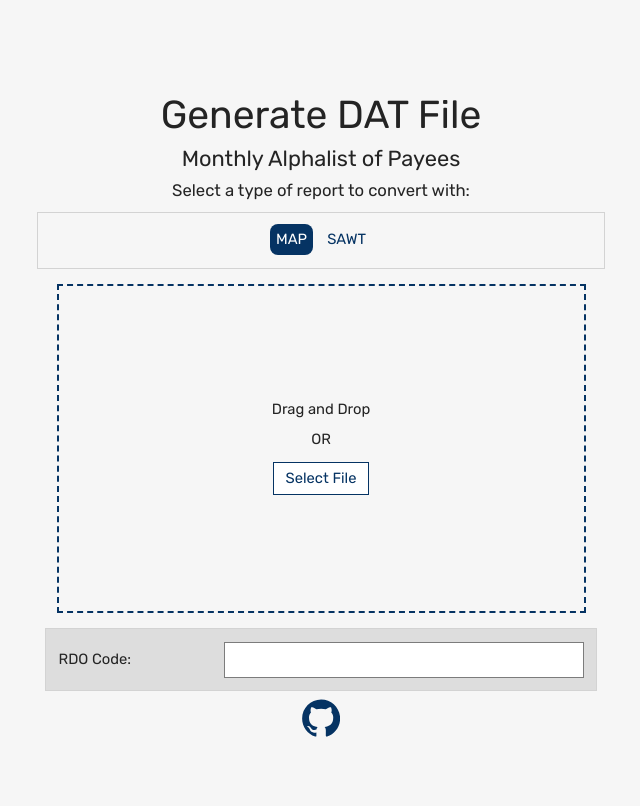
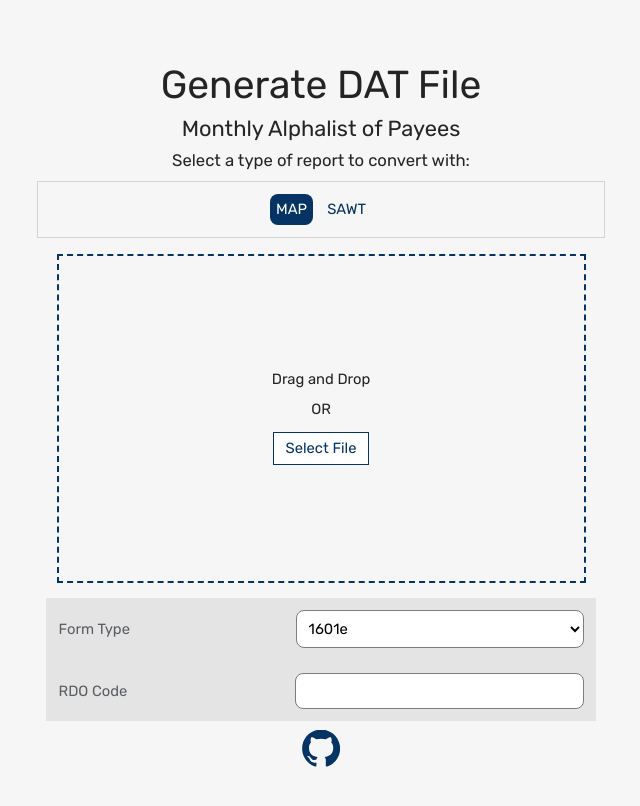
Before and after one commit to github-user-418848/file-converter, a Vue app: page /gen-dat-file/1 in a window 1280 px wide. Shown: the top 806 px of the page, without its empty margins (319-959 px from the left). Built offline with nearby package versions, Linux system fonts and the light colour scheme.

Commit message:
added form type select input

```diff
--- a/src/components/RdoInputCard.vue
+++ b/src/components/RdoInputCard.vue
@@ -1,6 +1,14 @@
 <template>
     <div class="card">
-        <label for="rdo_code">RDO Code: </label>
+        <label for="form_type">Form Type</label>
+        <select name="report_type" id="report_type">
+            <option v-for="report in filteredReports" :key="report.id" :value="report.id" :selected="isFirstMatchingReport(report)">
+                {{ report.name }}
+            </option>
+        </select>
+    </div>
+    <div class="card">
+        <label for="rdo_code">RDO Code </label>
         <input type="text" name="rdo_code" id="rdo_code">
     </div>
 </template>
@@ -9,6 +17,36 @@
 
 export default {
     name: "RdoInputCard",
+    data() {
+        return {
+            reports: [
+                { id: 1, index: 1, name: '1601e' },
+                { id: 2, index: 1, name: '1601f' },
+                { id: 3, index: 1, name: '1600' },
+
+                { id: 1, index: 3, name: '1700' },
+                { id: 2, index: 3, name: '1701' },
+                { id: 3, index: 3, name: '1702q' },
+                { id: 4, index: 3, name: '1702' },
+                { id: 5, index: 3, name: '2550m' },
+                { id: 6, index: 3, name: '2550q' },
+                { id: 7, index: 3, name: '2551m' },
+                { id: 8, index: 3, name: '2553' },
+            ]
+        }
+    },
+
+    computed: {
+        filteredReports() {
+            return this.reports.filter(report => report.index === parseInt(this.$route.params.id));
+        },
+    },
+
+    methods: {
+        isFirstMatchingReport(report) {
+            return this.filteredReports.indexOf(report) === 0;
+        },
+    }
 }
 
 </script>
@@ -23,15 +61,24 @@ export default {
     width: 100%;
     margin: 0 auto;
     justify-content: space-between;
-    border: 1.5px solid lightgray;
+    /* border: 1.5px solid lightgray; */
+    background-color: #e4e4e4;
+    color: rgb(90, 94, 99);
 }
 
-input {
+input,
+select {
     background-color: white;
     color: black;
     outline: none;
     border: 1px solid rgb(124, 124, 124);
+    border-radius: 8px;
     padding: clamp(0.3125rem, 0.3125rem + 0.2604vw, 0.625rem);
-    width: 65%;
+    width: 100%;
+    max-width: 270px;
+}
+
+select {
+    max-width: 288px;
 }
 </style>
```
